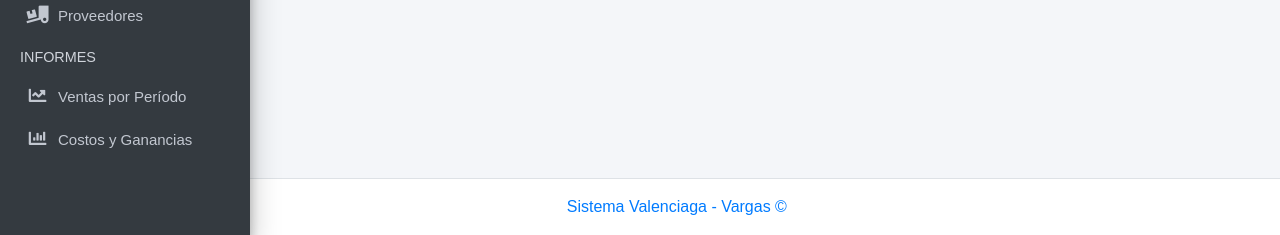
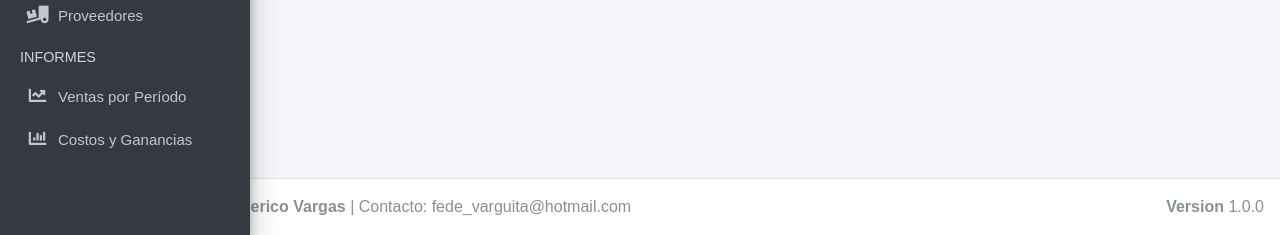
Before and after one commit to Chucarooo/do-atita, a Django app: page /caja/ in a window 1280 px wide. Shown: the part 565-800 px from the top of the page. Run offline with Django 5.2, Linux system fonts and the light colour scheme; the visitor is signed in with stand-in values (Sample User, id 1); data that the repository does not hold is empty; some libraries are stand-ins or nearby versions.

Commit message:
mejoras finales

```diff
--- a/Sistema/ventas/templates/base.html
+++ b/Sistema/ventas/templates/base.html
@@ -199,15 +199,15 @@
       <!-- /.content -->
     </div>
     <!-- /.content-wrapper -->
-    <footer class="main-footer text-center text-primary">
-      <!-- <a href="https://www.youtube.com/c/AlejandroHernandezmicanal/videos" target="_blank" rel="noopener noreferrer">
-        <strong>¡Contáctame! <img src="{% static 'index/img/youtube.png' %}" alt="Logo Youtube" width="20"> &copy; El
-          inge
-          Alex
-        </strong>
-      </a> -->
-      <a href="">Sistema Valenciaga - Vargas &copy</a>
+
+    <!-- Footer -->
+    <footer class="main-footer">
+      <div class="float-right d-none d-sm-block">
+        <b>Version</b> 1.0.0
+      </div>
+      <strong>Desarrollado por Federico Vargas</strong> | Contacto: fede_varguita@hotmail.com
     </footer>
+    <!-- /.footer -->
 
     <!-- Control Sidebar -->
     <aside class="control-sidebar control-sidebar-dark">
--- a/Sistema/ventas/templates/ticket.html
+++ b/Sistema/ventas/templates/ticket.html
@@ -135,7 +135,7 @@
         <div class="header">
             <h1>{{ empresa.nombre }}</h1>
             <p>{{ empresa.direccion }}</p>
-            <p>{{ empresa.telefono }}</p>
+            <!-- <p>{{ empresa.telefono }}</p> -->
         </div>
 
         <div class="separator"></div>
```
